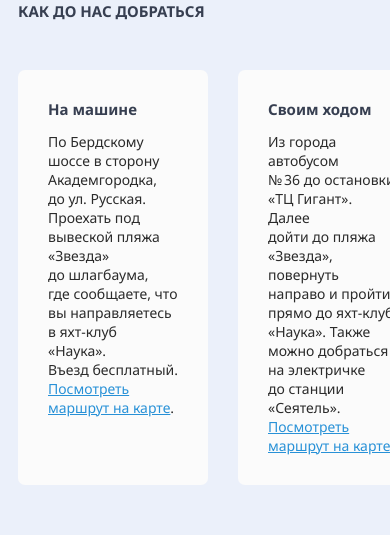
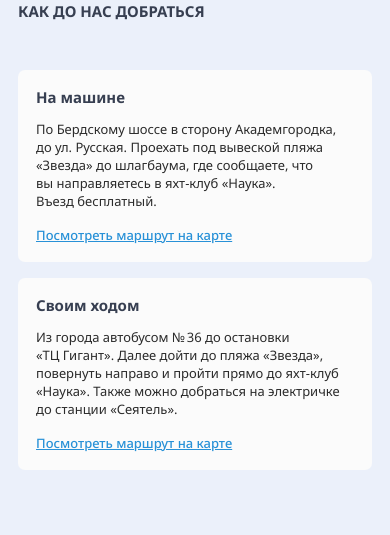
Before and after one commit to eegrishina/nautika, a React (Create React App) app: page /contacts in a window 390 px wide. Shown: the part 469-1004 px from the top of the page. Built offline with nearby package versions, Linux system fonts and the light colour scheme.

Commit message:
Added style for adapting HowToGo component

```diff
--- a/src/components/HowToGo.js
+++ b/src/components/HowToGo.js
@@ -7,11 +7,13 @@ export default function HowToGo() {
             <div className='how-flex'>
                 <div className='how-block'>
                     <h6>На машине</h6>
-                    <p>По Бердскому шоссе в сторону Академгородка, до ул. Русская. Проехать под вывеской пляжа «Звезда» до шлагбаума, где сообщаете, что вы направляетесь в яхт-клуб «Наука». Въезд бесплатный. <a href='https://yandex.ru/maps/65/novosibirsk/?ll=83.049680%2C54.836062&mode=routes&rtext=~54.836062%2C83.049679&rtt=auto&ruri=~ymapsbm1%3A%2F%2Fgeo%3Fdata%3DCgoxNTk4MTkxOTM4EkbQoNC-0YHRgdC40Y8sINCd0L7QstC-0YHQuNCx0LjRgNGB0LosINCR0LXRgNC00YHQutC40Lkg0YLRg9C_0LjQuiwgOS8xIgoNcBmmQhUgWFtC&z=16.76'>Посмотреть маршрут на карте</a>.</p>
+                    <p className='card'>По Бердскому шоссе в сторону Академгородка, до ул. Русская. Проехать под вывеской пляжа «Звезда» до шлагбаума, где сообщаете, что вы направляетесь в яхт-клуб «Наука». Въезд бесплатный.</p>
+                    <a href='https://yandex.ru/maps/65/novosibirsk/?ll=83.049680%2C54.836062&mode=routes&rtext=~54.836062%2C83.049679&rtt=auto&ruri=~ymapsbm1%3A%2F%2Fgeo%3Fdata%3DCgoxNTk4MTkxOTM4EkbQoNC-0YHRgdC40Y8sINCd0L7QstC-0YHQuNCx0LjRgNGB0LosINCR0LXRgNC00YHQutC40Lkg0YLRg9C_0LjQuiwgOS8xIgoNcBmmQhUgWFtC&z=16.76'>Посмотреть маршрут на карте</a>
                 </div>
                 <div className='how-block'>
                     <h6>Своим ходом</h6>
-                    <p>Из города автобусом № 36 до остановки «ТЦ Гигант». Далее дойти до пляжа «Звезда», повернуть направо и пройти прямо до яхт-клуб «Наука». Также можно добраться на электричке до станции «Сеятель». <a href='https://yandex.ru/maps/65/novosibirsk/?ll=83.049680%2C54.836062&mode=routes&rtext=~54.836062%2C83.049679&rtt=mt&ruri=~ymapsbm1%3A%2F%2Fgeo%3Fdata%3DCgoxNTk4MTkxOTM4EkbQoNC-0YHRgdC40Y8sINCd0L7QstC-0YHQuNCx0LjRgNGB0LosINCR0LXRgNC00YHQutC40Lkg0YLRg9C_0LjQuiwgOS8xIgoNcBmmQhUgWFtC&z=16.76'>Посмотреть маршрут на карте</a>.</p>
+                    <p className='card'>Из города автобусом № 36 до остановки «ТЦ Гигант». Далее дойти до пляжа «Звезда», повернуть направо и пройти прямо до яхт-клуб «Наука». Также можно добраться на электричке до станции «Сеятель».</p>
+                    <a href='https://yandex.ru/maps/65/novosibirsk/?ll=83.049680%2C54.836062&mode=routes&rtext=~54.836062%2C83.049679&rtt=mt&ruri=~ymapsbm1%3A%2F%2Fgeo%3Fdata%3DCgoxNTk4MTkxOTM4EkbQoNC-0YHRgdC40Y8sINCd0L7QstC-0YHQuNCx0LjRgNGB0LosINCR0LXRgNC00YHQutC40Lkg0YLRg9C_0LjQuiwgOS8xIgoNcBmmQhUgWFtC&z=16.76'>Посмотреть маршрут на карте</a>
                 </div>
             </div>
         </div>
--- a/src/styles/how-to-go.css
+++ b/src/styles/how-to-go.css
@@ -15,4 +15,53 @@
 .how-block a {
     text-decoration: underline;
     color: var(--blue-color);
+    font-size: 14px;
+    font-weight: 500;
+    display: inline-block;
+    margin-top: 20px;
 }
+
+.how-block a:hover {
+    color: var(--blue-color-hover);
+}
+
+.how-block a:active {
+    color: var(--blue-color-active);
+}
+
+@media (max-width: 1024px) {
+    .how-block {
+        padding: 26px;
+    }
+
+    .how-block a {
+        font-size: 13px;
+    }
+}
+
+@media (max-width: 768px) {
+    .how-flex {
+        gap: 24px;
+    }
+
+    .how-block {
+        padding: 18px;
+    }
+
+    .how-block a {
+        margin-top: 16px;
+    }
+}
+
+@media (max-width: 646px) {
+    .how-flex {
+        gap: 16px;
+    }
+}
+
+@media (max-width: 460px) {
+    .how-flex {
+        display: flex;
+        flex-direction: column;
+    }
+}
```
